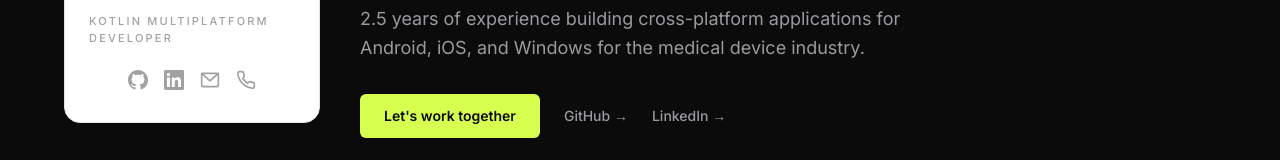
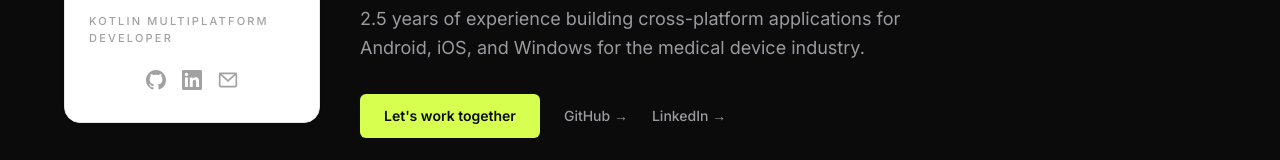
Before and after one commit to khebrati/khebrati.github.io, a Next.js app: page / in a window 1280 px wide. Shown: the part 440-600 px from the top of the page. Built offline with nearby package versions, Linux system fonts and the light colour scheme.

Commit message:
Remove phone number from contact and card

```diff
--- a/src/components/FloatingCard.tsx
+++ b/src/components/FloatingCard.tsx
@@ -30,15 +30,7 @@
       </svg>
     ),
   },
-  {
-    label: "Phone",
-    href: "tel:",
-    icon: (
-      <svg viewBox="0 0 24 24" fill="none" stroke="currentColor" strokeWidth="2" strokeLinecap="round" strokeLinejoin="round" className="h-5 w-5">
-        <path d="M22 16.92v3a2 2 0 01-2.18 2 19.79 19.79 0 01-8.63-3.07 19.5 19.5 0 01-6-6 19.79 19.79 0 01-3.07-8.67A2 2 0 014.11 2h3a2 2 0 012 1.72 12.84 12.84 0 00.7 2.81 2 2 0 01-.45 2.11L8.09 9.91a16 16 0 006 6l1.27-1.27a2 2 0 012.11-.45 12.84 12.84 0 002.81.7A2 2 0 0122 16.92z" />
-      </svg>
-    ),
-  },
+
 ];
 
 export default function FloatingCard() {
--- a/src/components/sections/Contact.tsx
+++ b/src/components/sections/Contact.tsx
@@ -88,7 +88,7 @@
         </Reveal>
 
         <Reveal delay={0.2}>
-          <div className="mt-8 text-center text-sm text-text-muted space-y-1">
+          <div className="mt-8 text-center text-sm text-text-muted">
             <p>
               <a
                 href="mailto:khebrati@gmail.com"
@@ -97,14 +97,6 @@
                 khebrati@gmail.com
               </a>
             </p>
-            <p>
-              <a
-                href="tel:"
-                className="text-accent hover:underline"
-              >
-
-              </a>
-            </p>
           </div>
         </Reveal>
       </div>
```
